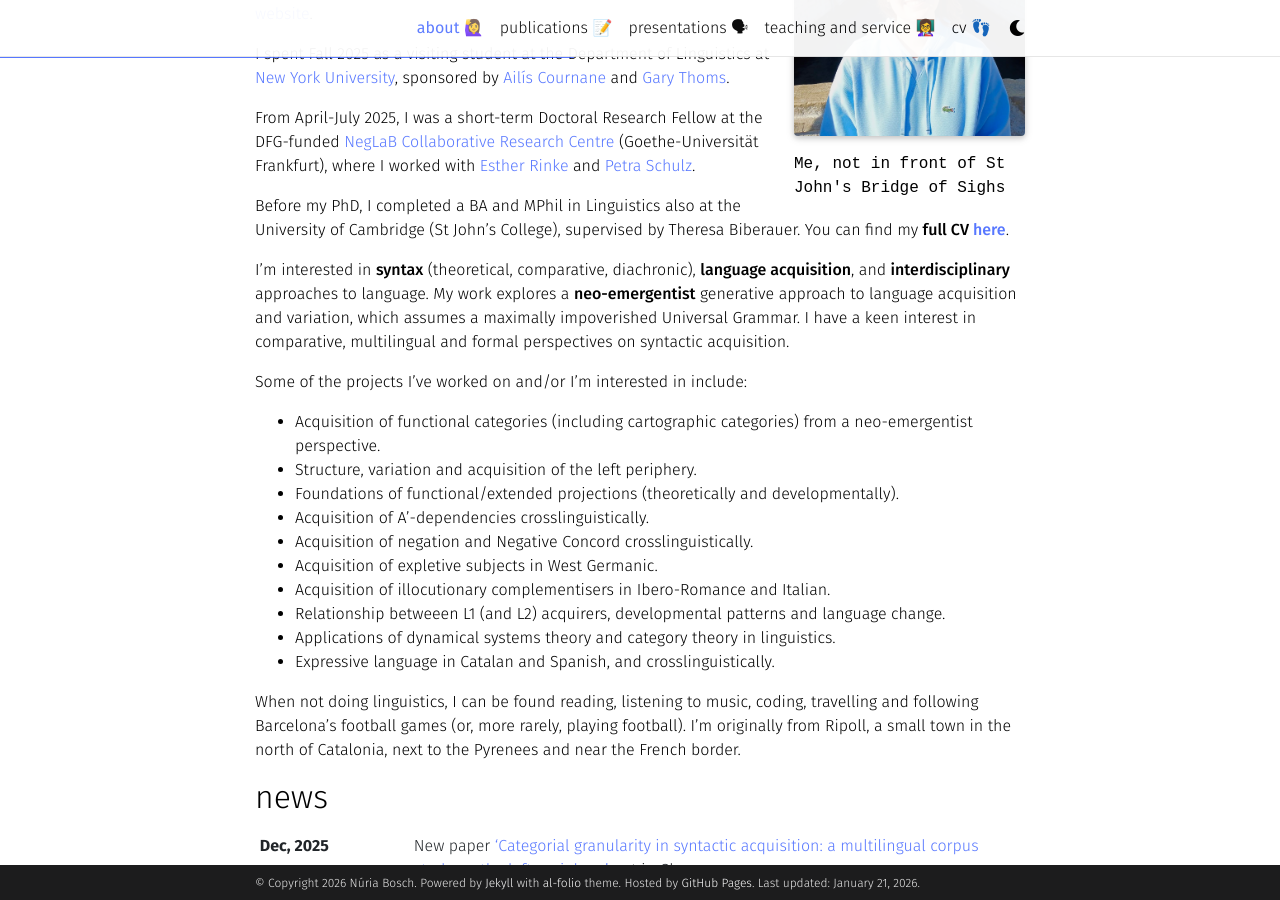
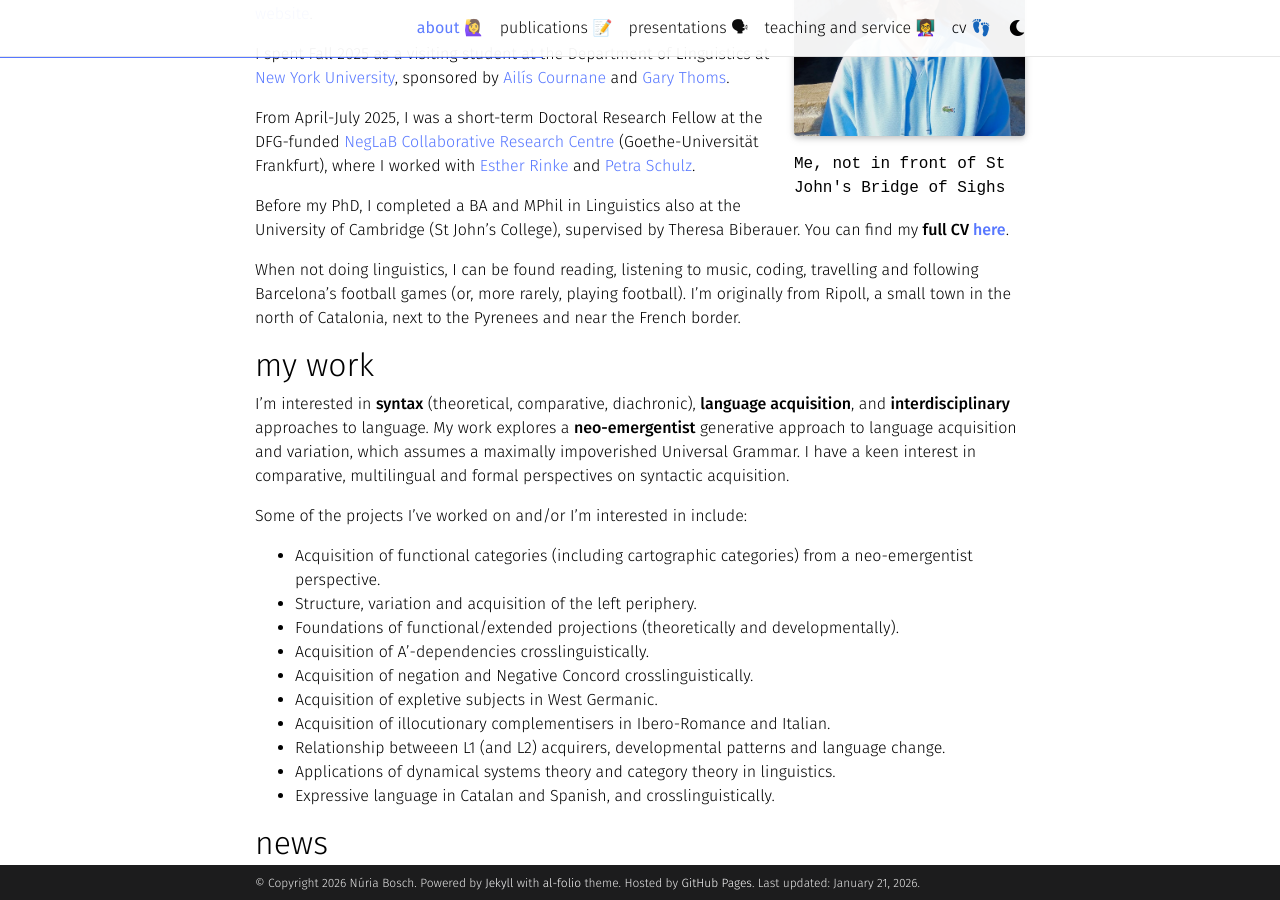
Before and after one commit to nuria-bosch/nuria-bosch.github.io, a Jekyll site: the page built from _pages/about.md, in a window 1280 px wide and 900 px high, scrolled down 359 px. Built offline with Jekyll 4.4.1, drawn with Linux system fonts in a browser that asks for light colours; full-size pictures stand in for the smaller copies a plugin makes; some web fonts are replaced; comment, search, counter and statistics services are not loaded; a style sheet for code colours, icons or effects is not loaded; some of the changed lines change nothing that is shown.

Commit message:
Update about.md

```diff
--- a/_pages/about.md
+++ b/_pages/about.md
@@ -26,6 +26,10 @@ From April-July 2025, I was a short-term Doctoral Research Fellow at the DFG-fun
 
 Before my PhD, I completed a BA and MPhil in Linguistics also at the University of Cambridge (St John's College), supervised by Theresa Biberauer. You can find my **full CV [here](https://nuria-bosch.github.io/assets/pdf/Bosch_cv_January_2026.pdf)**.
 
+When not doing linguistics, I can be found reading, listening to music, coding, travelling and following Barcelona's football games (or, more rarely, playing football). I'm originally from Ripoll, a small town in the north of Catalonia, next to the Pyrenees and near the French border.
+
+ <h2>my work</h2>
+
 I'm interested in **syntax** (theoretical, comparative, diachronic), **language acquisition**, and **interdisciplinary** approaches to language. My work explores a **neo-emergentist** generative approach to language acquisition and variation, which assumes a maximally impoverished Universal Grammar. I have a keen interest in comparative, multilingual and formal perspectives on syntactic acquisition.
 
 Some of the projects I've worked on and/or I'm interested in include:
@@ -40,5 +44,3 @@ Some of the projects I've worked on and/or I'm interested in include:
 - Relationship betweeen L1 (and L2) acquirers, developmental patterns and language change.
 - Applications of dynamical systems theory and category theory in linguistics.
 - Expressive language in Catalan and Spanish, and crosslinguistically.
-
-When not doing linguistics, I can be found reading, listening to music, coding, travelling and following Barcelona's football games (or, more rarely, playing football). I'm originally from Ripoll, a small town in the north of Catalonia, next to the Pyrenees and near the French border.
```
